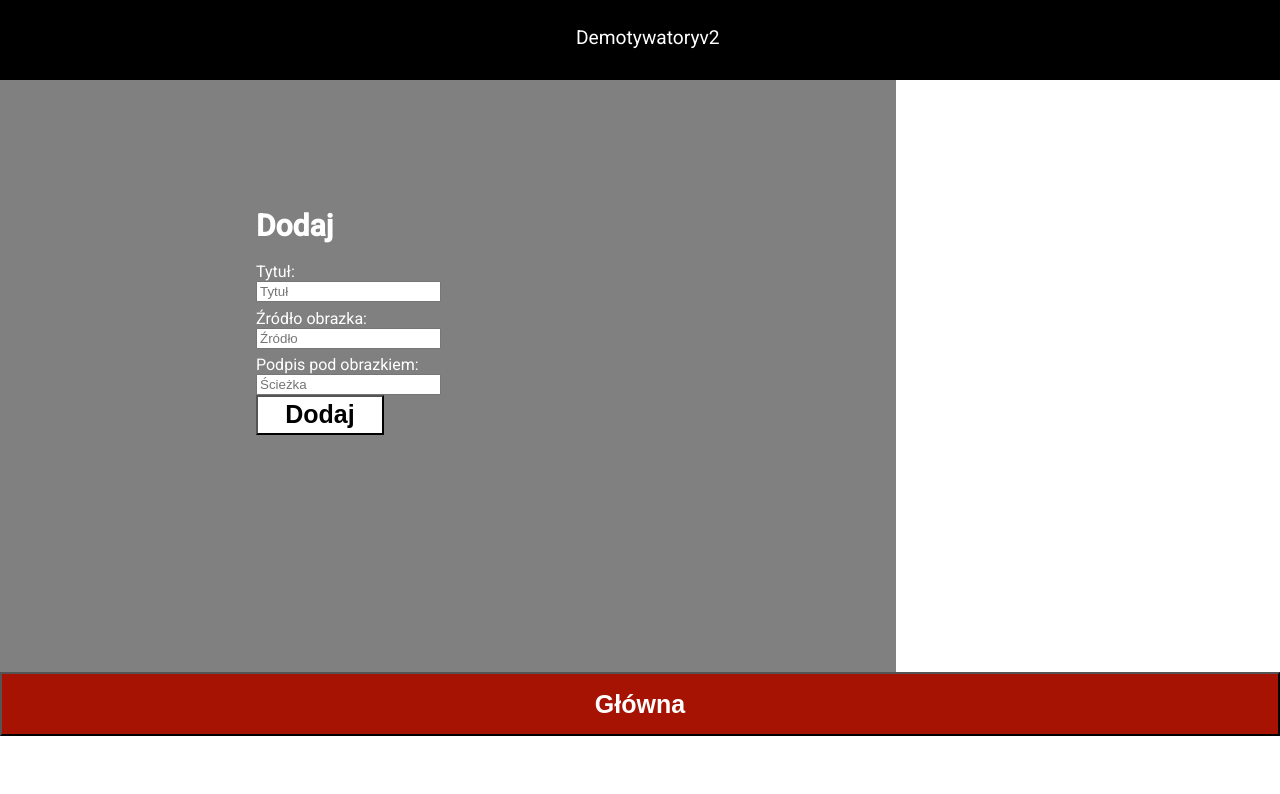
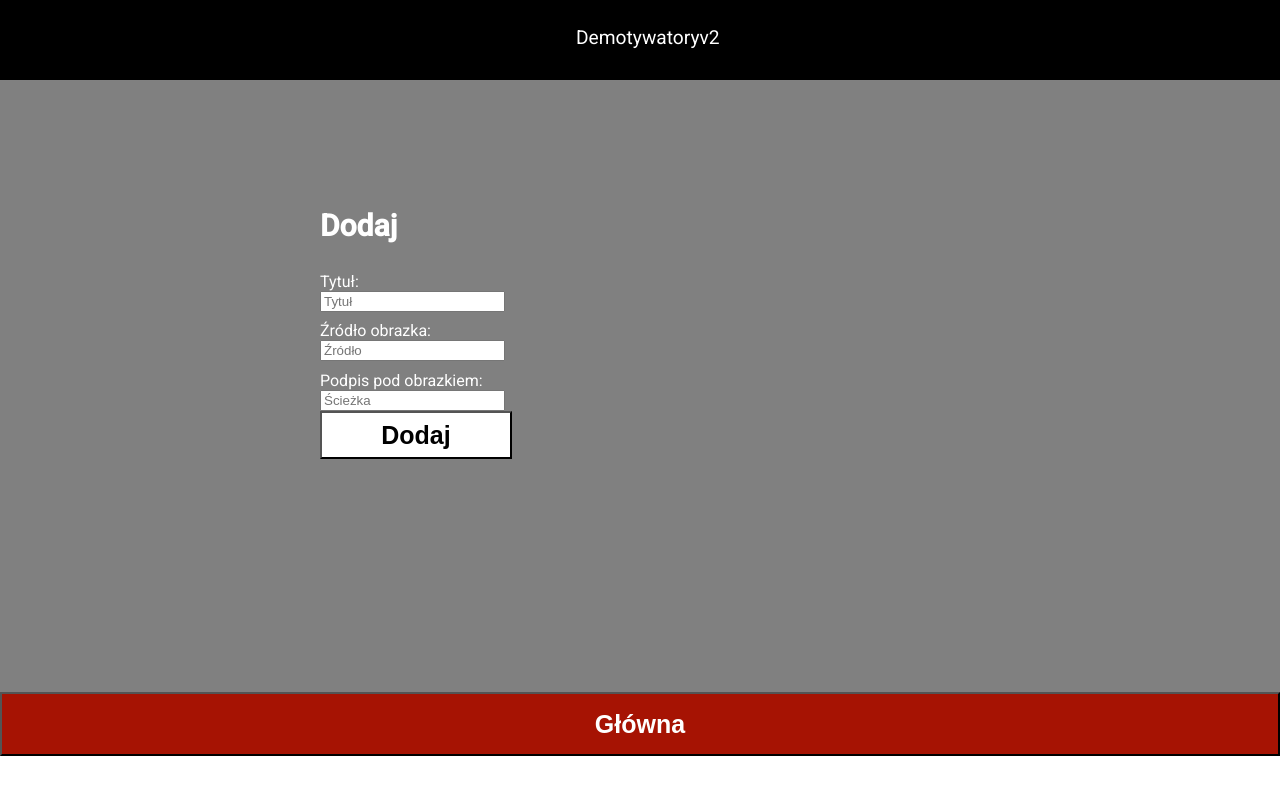
Before and after one commit to mmakula270490/DemotywatoryV2ProjectSDAFrontEnd, an Angular app: page /addNew in a window 1280 px wide. Shown: the top 794 px of the page. Built offline with nearby package versions, Linux system fonts and the light colour scheme.

Commit message:
Add component CSS file correction

```diff
--- a/src/app/components/add-demot/add-demot.component.css
+++ b/src/app/components/add-demot/add-demot.component.css
@@ -1,11 +1,9 @@
 .registration{
     background-color: gray;
-    height: 50%;
-    width: 50%;
-    padding-left: 20%;
+    padding-left: 25%;
     padding-top: 10%;
-    padding-bottom: 5%;
-    float: left;
+    width: 75%;
+    height: 60.5%;
 }
 
 .addText{
--- a/src/app/components/sign-in/sign-in.component.css
+++ b/src/app/components/sign-in/sign-in.component.css
@@ -11,6 +11,8 @@
     background-color: gray;
     padding-left: 25%;
     padding-top: 10%;
+    width: 50%;
+    float: left
 }
 
 .registrationText{
@@ -52,6 +54,8 @@
 .login{
     background-color: gray;
     padding-top: 10%;
+    width: 50%;
+    float:right
 }
 
 .loginText{
--- a/src/app/components/sign-in/sign-in.component.html
+++ b/src/app/components/sign-in/sign-in.component.html
@@ -1,6 +1,6 @@
 <app-top-bar-generic></app-top-bar-generic>
 <div class="box">
-    <div style="width: 50%; float: left;" class="registration">
+    <div class="registration">
         <div class="registrationText">Rejestracja</div>
         <div class="registartionloginText">Login</div>
         <input type="login" placeholder="Login"[(ngModel)]="registrationUserName">
@@ -14,7 +14,7 @@
         (click)="registrationButtonClick()">Rejestracja</button>
     </div>
 
-    <div style="width: 50%;float:right" class="login">
+    <div class="login">
         <div class="loginText">Zaloguj</div>
         <div class="inputLoginText">Login</div>
         <input type="login" id="loginInput" name="loginInput" placeholder="Login"[(ngModel)]="login">
```
